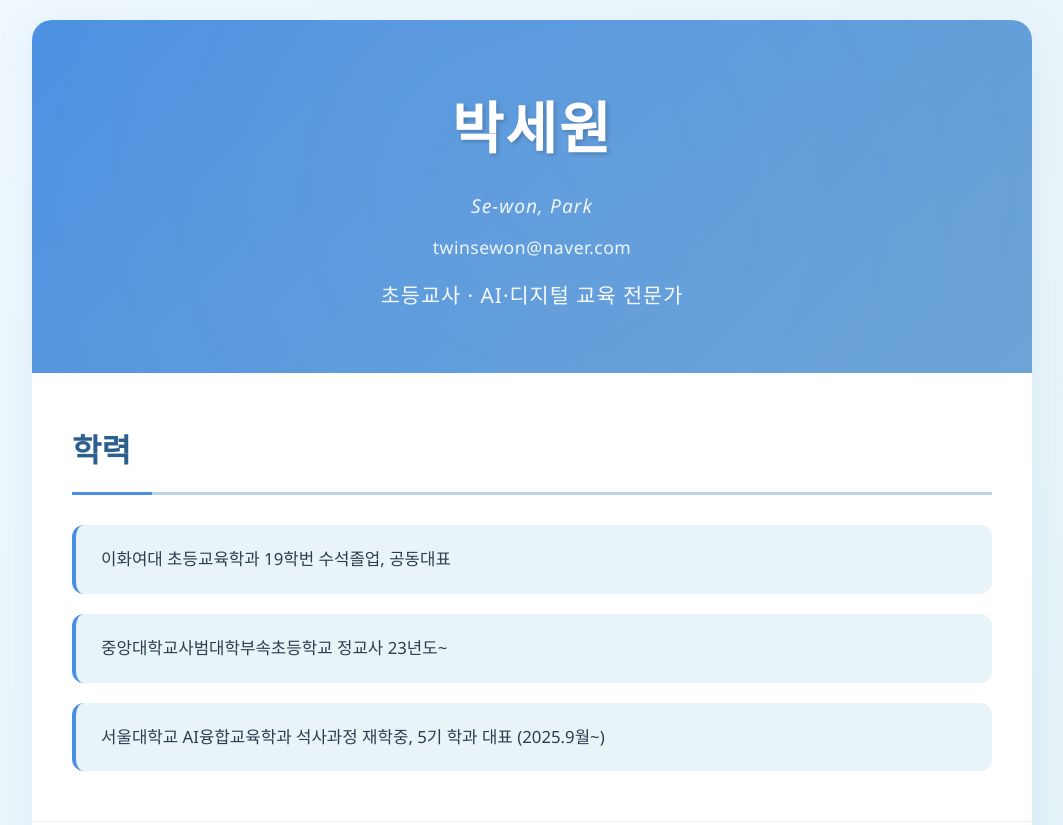
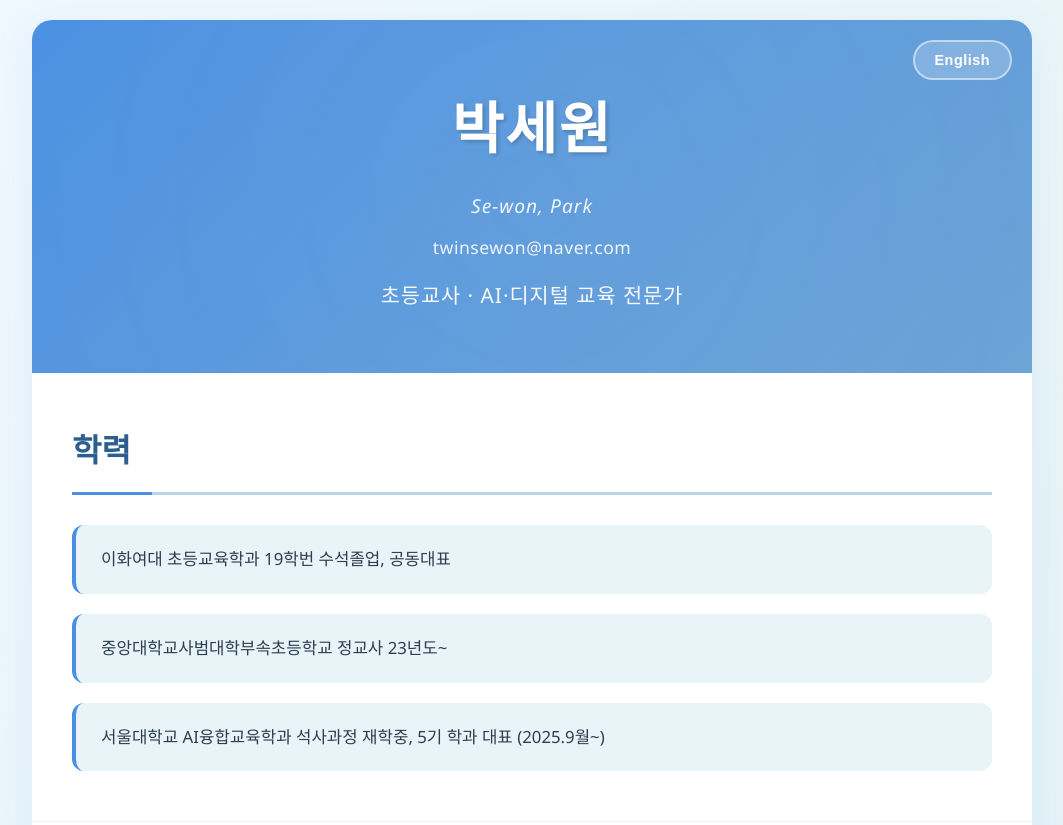
Before and after one commit to sewon-ship-it/introducingsewonpark, a website built with Vite: page index.html in a window 1280 px wide. Shown: the top 825 px of the page, without its empty margins (108-1171 px from the left). Built offline with nearby package versions, Linux system fonts and the light colour scheme.

Commit message:
Add language switching feature (Korean/English)

```diff
--- a/src/main.js
+++ b/src/main.js
@@ -1,12 +1,20 @@
 import './style.css'
 
-const education = [
+// 언어별 콘텐츠
+const content = {
+  ko: {
+    title: '박세원 - 자기소개',
+    name: '박세원',
+    subtitle: '초등교사 · AI·디지털 교육 전문가',
+    educationTitle: '학력',
+    experienceTitle: '이력',
+    footer: '© 2025 박세원',
+    education: [
       '이화여대 초등교육학과 19학번 수석졸업, 공동대표',
       '중앙대학교사범대학부속초등학교 정교사 23년도~',
       '서울대학교 AI융합교육학과 석사과정 재학중, 5기 학과 대표 (2025.9월~)'
-];
-
-const experiences = [
+    ],
+    experiences: [
       '2024년 동작관악 초등 AI. 디지털 역량강화 연수 지원단 주강사(관0초.사0초.신0초. 봉0초.난0초.신0초.신00초. 본0초. 원0초)',
       '2024 Ai 디지털러닝 페스티벌 실습 영역 발표자(서울시교육청 최고 등급 전문가 디지털 배지 수령)',
       '2024 교육부 교실혁명 선도교사',
@@ -34,33 +42,109 @@ const experiences = [
       '2025 AI에듀테크 선도교사단 성과공유회 참석_20251103',
       '한국 사립초 연합회 우수 교직원 해외연수 (예정) 20261111~19',
       '교수평현장지원단(교육과정 수업 평가 현장지원단) _초등 실과 20260122~23 (예정)'
-];
+    ]
+  },
+  en: {
+    title: 'Se-won Park - Introduction',
+    name: 'Se-won Park',
+    subtitle: 'Elementary School Teacher · AI & Digital Education Expert',
+    educationTitle: 'Education',
+    experienceTitle: 'Experience',
+    footer: '© 2025 Se-won Park',
+    education: [
+      'Graduated Summa Cum Laude from Ewha Womans University, Department of Elementary Education, Class of 2019, Co-Representative',
+      'Certified Teacher at Chung-Ang University Elementary School (2023~)',
+      'Master\'s Student in AI Convergence Education at Seoul National University, 5th Cohort Representative (September 2025~)'
+    ],
+    experiences: [
+      '2024 Lead Instructor for Dongjak-Gwanak Elementary AI & Digital Competency Enhancement Training Support Team',
+      '2024 AI Digital Learning Festival Practice Session Presenter (Received Seoul Metropolitan Office of Education\'s Highest Grade Expert Digital Badge)',
+      '2024 Ministry of Education Classroom Revolution Leading Teacher',
+      '2024 AIEDAP Master Teacher Promotion',
+      '2023 AIEDAP Leader Teacher',
+      '2023 Invited as one of 2 Seoul Region Leader Teacher Elementary School Teachers to AIEDAP Final Report Meeting',
+      'Dongjak-Gwanak Office of Education Future Education District Teacher Support Team',
+      'Dongjak-Gwanak Hamsung Support Team (Future Education Area) Teacher',
+      'Dongjak-Gwanak 2023, 2024 AI & EdTech Leading Teacher Team',
+      'Won Excellence Award at Geumseong Publishing\'s <1st AI Application Cases and Ideas Competition in Education> (2024.09.01)',
+      'Ministry of Education Touch Teacher Team 3rd Cohort (2024.11~)',
+      'Ministry of Education Touch Teacher Team Seoul Metropolitan City Elementary Representative (one of 2) (2024.11.26.~)',
+      'Invited and Attended Ministry of Education \'Digital Infrastructure Guideline Review Conference\' (2024.12.12.)',
+      '2024 Dongjak-Gwanak Elementary AI Digital Textbook Review Training Support Team (2025.01.13.~) -> Assistant Instructor at Heuk0 Elementary (2025. 2. 20)',
+      'Selected as Excellent Case for KERIS AIDT Lesson Design Plan, to be used as training material for Provincial Offices of Education (2025.1 selection~)',
+      '[NEPES Consortium] Assistant Instructor for Gwang0 High School Teachers (AIDT Mathematics) (2025.1.19)',
+      '[NEPES Consortium] Assistant Instructor for Tae0 Elementary School Teachers (Understanding Classroom Revolution Education) (2025.1.20)',
+      '2025 Hamsung Support Team Selection (AI Digital, Math Up, Career Education, Ecological Transition Education) (Launch Ceremony 25.04.16)',
+      'KAIT Coding Utilization Level 1 (Python) 100 points (2025.04.11)',
+      '2025 AI Digital Leading Teacher Team Selection (2025.04.16)',
+      '2025 Dongjak-Gwanak Office of Education Teacher Climate Action 365 Member Appointment (2025.04.17)',
+      '2025 AI Digital Learning Festival - Practice Presentation (Vibe Coding related. Highest attendance that day) (2025.8.7)',
+      '2025 AI Leading Teacher Team GOLDENSTORY Competition Pass. Exhibition (2025.11.22) (Social-Emotional Learning, Game-Based Learning, Vibe Coding related)',
+      '2025 Microlearning Job Training Video Competition Grand Prize (20251112 final selection)',
+      '2025 AI EdTech Leading Teacher Team Performance Sharing Meeting Attendance_20251103',
+      'Korea Private Elementary School Association Excellent Staff Overseas Training (Scheduled) 20261111~19',
+      'Teaching-Learning Assessment Field Support Team (Curriculum, Teaching, Assessment Field Support Team) _Elementary Practical Arts 20260122~23 (Scheduled)'
+    ]
+  }
+};
+
+// 현재 언어 가져오기 (localStorage 또는 기본값 'ko')
+let currentLang = localStorage.getItem('language') || 'ko';
+
+// 언어 전환 함수
+function switchLanguage(lang) {
+  currentLang = lang;
+  localStorage.setItem('language', lang);
+  renderContent();
+  updateHTMLAttributes(lang);
+}
+
+// HTML 속성 업데이트
+function updateHTMLAttributes(lang) {
+  document.documentElement.lang = lang;
+  document.title = content[lang].title;
+}
+
+// 콘텐츠 렌더링 함수
+function renderContent() {
+  const langContent = content[currentLang];
 
   document.querySelector('#app').innerHTML = `
     <div class="container">
       <header class="header">
-      <h1 class="name">박세원</h1>
+        <button class="language-toggle" onclick="switchLanguage('${currentLang === 'ko' ? 'en' : 'ko'}')">
+          ${currentLang === 'ko' ? 'English' : '한국어'}
+        </button>
+        <h1 class="name">${langContent.name}</h1>
         <p class="english-name">Se-won, Park</p>
         <p class="email">twinsewon@naver.com</p>
-      <p class="subtitle">초등교사 · AI·디지털 교육 전문가</p>
+        <p class="subtitle">${langContent.subtitle}</p>
       </header>
 
       <section class="section">
-      <h2 class="section-title">학력</h2>
+        <h2 class="section-title">${langContent.educationTitle}</h2>
         <div class="content-box">
-        ${education.map(edu => `<div class="item">${edu}</div>`).join('')}
+          ${langContent.education.map(edu => `<div class="item">${edu}</div>`).join('')}
         </div>
       </section>
 
       <section class="section">
-      <h2 class="section-title">이력</h2>
+        <h2 class="section-title">${langContent.experienceTitle}</h2>
         <div class="content-box experience-list">
-        ${experiences.map((exp, index) => `<div class="item experience-item"><span class="number">${index + 1}.</span> ${exp}</div>`).join('')}
+          ${langContent.experiences.map((exp, index) => `<div class="item experience-item"><span class="number">${index + 1}.</span> ${exp}</div>`).join('')}
         </div>
       </section>
 
       <footer class="footer">
-      <p>&copy; 2025 박세원</p>
+        <p>${langContent.footer}</p>
       </footer>
     </div>
-`
+  `;
+
+  // 전역 함수로 등록 (인라인 onclick을 위해)
+  window.switchLanguage = switchLanguage;
+}
+
+// 초기 렌더링
+updateHTMLAttributes(currentLang);
+renderContent();
--- a/src/style.css
+++ b/src/style.css
@@ -56,6 +56,31 @@ body {
   text-align: center;
   position: relative;
   overflow: hidden;
+}
+
+.language-toggle {
+  position: absolute;
+  top: 20px;
+  right: 20px;
+  background: rgba(255, 255, 255, 0.2);
+  border: 2px solid rgba(255, 255, 255, 0.5);
+  color: var(--white);
+  padding: 10px 20px;
+  border-radius: 25px;
+  font-size: 0.9em;
+  font-weight: 600;
+  cursor: pointer;
+  transition: all 0.3s ease;
+  backdrop-filter: blur(10px);
+  z-index: 10;
+  letter-spacing: 0.5px;
+}
+
+.language-toggle:hover {
+  background: rgba(255, 255, 255, 0.3);
+  border-color: rgba(255, 255, 255, 0.8);
+  transform: translateY(-2px);
+  box-shadow: 0 4px 12px rgba(0, 0, 0, 0.2);
 }
 
 .header::before {
@@ -226,6 +251,13 @@ body {
     padding: 40px 25px;
   }
 
+  .language-toggle {
+    top: 15px;
+    right: 15px;
+    padding: 8px 16px;
+    font-size: 0.85em;
+  }
+
   .name {
     font-size: 2.5em;
   }
@@ -268,4 +300,11 @@ body {
   .section-title {
     font-size: 1.4em;
   }
+
+  .language-toggle {
+    top: 10px;
+    right: 10px;
+    padding: 6px 12px;
+    font-size: 0.8em;
+  }
 }
```
Lines whose indentation alone changed are shown as unchanged.
